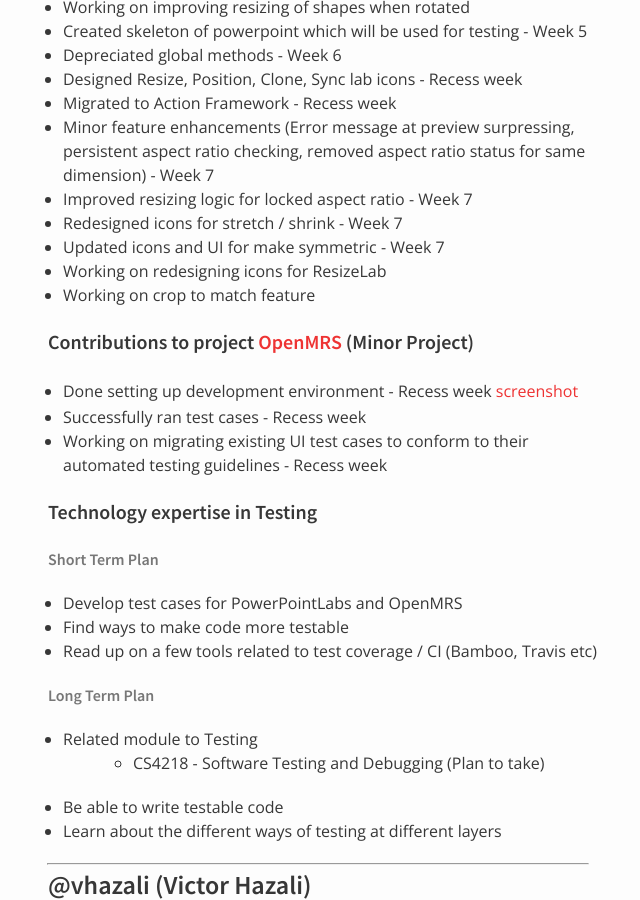
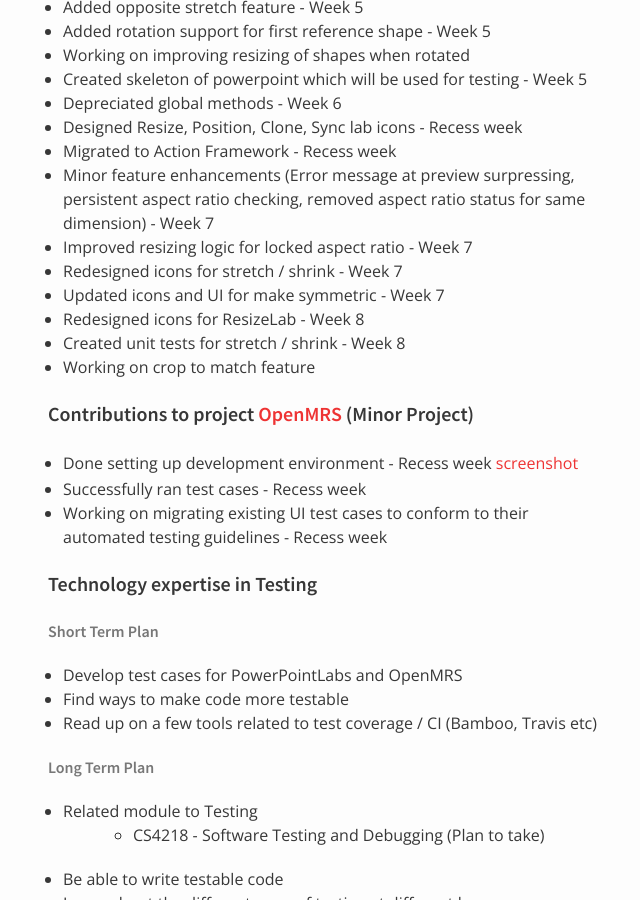
Before and after one commit to nus-oss/cs3281-AY1516S2-website, a Jekyll site: the page built from teams/powerpointlabs.md, in a window 1280 px wide and 900 px high, scrolled down 8362 px. Shown: the whole window, without its empty margins (322-962 px from the left). Built offline with Jekyll 4.4.1, drawn with Linux system fonts in a browser that asks for light colours; some of the changed text lies outside the part shown.

Commit message:
Update powerpointlabs.md

```diff
--- a/teams/powerpointlabs.md
+++ b/teams/powerpointlabs.md
@@ -8,7 +8,7 @@
 ## Members
  - Chan Ao Wei Oswell ([@oswellchan](http://oswellchan.github.io/))
    - Technology Expertise: Web Programming and Applications
- - Wu Yu Ting ([@youthinkk](http://blog.nus.edu.sg/cs3281youthinkk/))
+ - Wu Yu Ting ([@youthinkk](http://blog.nus.edu.sg/cs3281youthinkk/)) **(Team Lead - Week 9 to 13)**
    - Technology Expertise: Artificial Intelligence (AI)
  - Yan Chan Min Oo ([@yancmo](https://yancmo.wordpress.com/)) **(Team Lead - Week 4 to 8)**
    - Technology Expertise: Testing
@@ -85,6 +85,8 @@
   * [x] Implement absolute dimension for resizing - Week 5, Wed
   * [x] Implement restore aspect ratio with absolute dimension - Week 6, Thu
   * [x] Improve on rotation support for shapes - Week 7, Thu
+  * [x] Redesign icons for ResizeLab - Week 8
+  * [ ] Add settings for Same Dimension
   * [ ] Create Crop To Match feature
   * [ ] Create Ratio Resize feature
 * Advanced functionality for Resize Lab
@@ -253,7 +255,8 @@
 * Improved resizing logic for locked aspect ratio - Week 7
 * Redesigned icons for stretch / shrink - Week 7
 * Updated icons and UI for make symmetric - Week 7
-* Working on redesigning icons for ResizeLab
+* Redesigned icons for ResizeLab - Week 8
+* Created unit tests for stretch / shrink - Week 8
 * Working on crop to match feature
 
 
```
